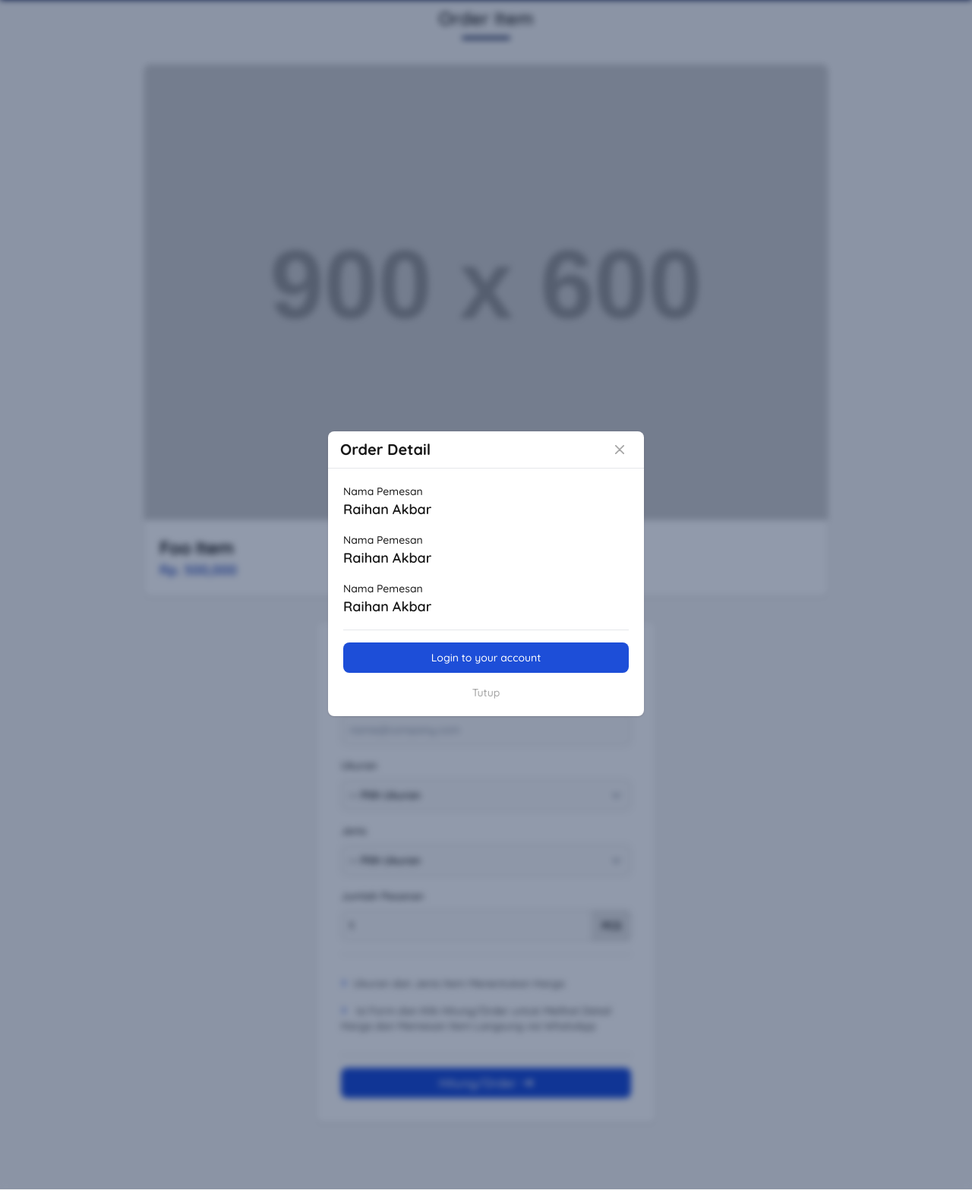
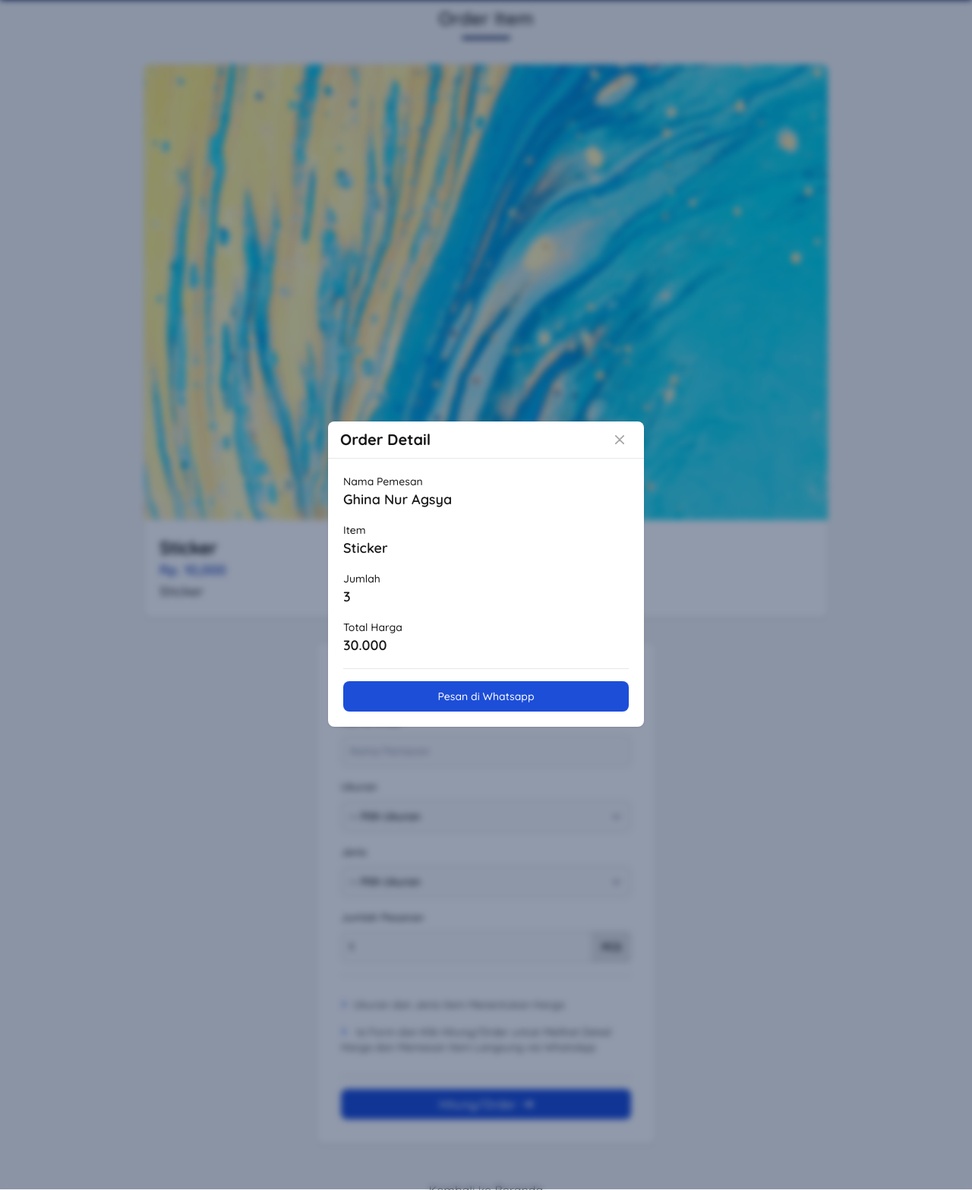
Before and after one commit to raihan-akbar/print-max, a PHP site: page /item.php?i=1 in a window 1280 px wide. Shown: the part 56-1623 px from the top of the page at 76% size. Run offline with PHP 8.4, Linux system fonts and the light colour scheme; data comes from the database, SQL or seed files in the repository; both versions use the stored data as it was after the commit; grey boxes labelled with a size stand in for pictures from a placeholder-image service; some libraries are stand-ins or nearby versions.

Commit message:
product & item 🛒

```diff
--- a/item.php
+++ b/item.php
@@ -3,9 +3,15 @@ if (isset($_GET['i'])) {
     if ($_GET['i'] == null) {
         header("Location: index.php");
     }
-}else{
+     else {
+        include_once 'conn.php';
+        $product_id = $_GET['i'];
+        $query = mysqli_query($con, "SELECT * FROM product WHERE product_id='$product_id' ");
+    }
+} else {
     header("Location: index.php");
 }
+
 $a = 1;
 
 if ($a == 1) {
@@ -44,6 +50,7 @@ if (isset($_POST['sum'])) {
 
 </head>
 
+<?php while ($products = mysqli_fetch_array($query)) {?>
 <body class="bg-neutral-100 <?php echo $modalHide; ?>">
     <nav class="bg-blue-950 fixed top-0 z-40 start-0 w-full">
         <div class="max-w-screen-2xl flex flex-wrap items-center justify-between mx-auto p-2">
@@ -61,7 +68,7 @@ if (isset($_POST['sum'])) {
             <div class="hidden w-full md:block md:w-auto rounded-lg py-2 bg-transparent" id="navbar-multi-level">
                 <ul class="flex flex-col font-medium p-4 md:p-0 mt-4 rounded-lg md:space-x-8 rtl:space-x-reverse md:flex-row md:mt-0 md:border-0">
                     <li>
-                        <a href="#home" class="block py-4 px-3 text-neutral-200 rounded md:p-0 hover:text-neutral-200 underline decoration-2 underline-offset-8">Beranda</a>
+                        <a href="index.php#home" class="block py-4 px-3 text-neutral-200 rounded md:p-0 hover:text-neutral-200 underline decoration-2 underline-offset-8">Beranda</a>
                     </li>
                     <li>
                         <a href="/index.php#catalogue" class="block py-4 px-3 text-neutral-400 rounded md:p-0 hover:text-neutral-200 hover:underline decoration-2 underline-offset-8">Katalog</a>
@@ -77,7 +84,7 @@ if (isset($_POST['sum'])) {
         </div>
     </nav>
 
-    <section id="item" class="w-full mb-24 my-16">
+    <section id="item" class="w-full mb-12 my-16">
         <div class="w-full text-center">
             <h3 class="text-2xl xs:text-xl lg:text-2xl font-semibold text-neutral-800">Order Item</h3>
             <hr class="w-16 h-1 mx-auto my-2 bg-blue-950 border-0 rounded ">
@@ -87,16 +94,18 @@ if (isset($_POST['sum'])) {
 
             <div class="min-w-screen max-w-full xs:max-w-full sm:max-w-full md:max-w-full lg:max-w-6xl xl:max-w-6xl bg-white border border-neutral-200 rounded-lg shadow">
                 <a href="#">
-                    <img class="rounded-t-lg" src="http://fakeimg.pl/900x600?text=FOO&font=lobster" alt="" />
+                    <img class="rounded-t-lg" src="assets/img/item/<?= $products['product_thumbnail']; ?>" alt="" />
                 </a>
                 <div class="p-5">
-                    <h5 class="text-2xl font-bold tracking-tight text-neutral-900">Foo Item</h5>
+                    <h5 class="text-2xl font-bold tracking-tight text-neutral-900"><?= $products['product_name']; ?></h5>
                     <!-- <p class="font-semibold text-lg text-blue-800">Rp. <span class="rp">50000</span></p> -->
                     <?php
                     setlocale(LC_MONETARY, "ID");
-                    $rp = number_format(500000);
+                    $price = $products['product_price'];
+                    $rp = number_format($price);
                     ?>
                     <p class="font-semibold text-lg text-blue-800">Rp. <span class=""><?php echo $rp; ?></span></p>
+                    <p class="font-semibold text-lg text-neutral-600"><?= $products['product_desc']; ?></p>
                 </div>
             </div>
 
@@ -107,7 +116,7 @@ if (isset($_POST['sum'])) {
                     <hr class="border-1 border-blue-950">
                     <div>
                         <label for="nama" class="block mb-2 text-sm font-medium text-neutral-900">Nama Anda</label>
-                        <input type="text" name="nama" id="nama" class="bg-neutral-50 font-semibold border border-neutral-300 text-neutral-900 text-sm rounded-lg focus:ring-blue-500 focus:border-blue-500 block w-full p-2.5" placeholder="name@company.com" required />
+                        <input type="text" name="nama" id="nama" class="bg-neutral-50 font-semibold border border-neutral-300 text-neutral-900 text-sm rounded-lg focus:ring-blue-500 focus:border-blue-500 block w-full p-2.5" placeholder="Nama Pemesan" required />
                     </div>
                     <div>
                         <label for="ukuran" class="block mb-2 text-sm font-medium text-neutral-900">Ukuran</label>
@@ -163,6 +172,9 @@ if (isset($_POST['sum'])) {
             </div>
         </div>
     </section>
+    <section class="text-center">
+        <a href="index.php#home">Kembali ke Beranda</a>
+    </section>
 
     <button data-modal-target="order-modal" data-modal-toggle="order-modal" class="block text-white bg-blue-700 hover:bg-blue-800 focus:ring-4 focus:outline-none focus:ring-blue-300 font-medium rounded-lg text-sm px-5 py-2.5 text-center dark:bg-blue-600 dark:hover:bg-blue-700 dark:focus:ring-blue-800 hidden" type="button">
     </button>
@@ -189,19 +201,22 @@ if (isset($_POST['sum'])) {
                     <form class="space-y-4" action="#">
                         <div>
                             <p class="block text-sm font-medium text-neutral-900">Nama Pemesan</p>
-                            <p class="w-full text-neutral-900 text-lg font-semibold">Raihan Akbar</p>
+                            <p class="w-full text-neutral-900 text-lg font-semibold">Ghina Nur Agsya</p>
                         </div>
                         <div>
-                            <p class="block text-sm font-medium text-neutral-900">Nama Pemesan</p>
-                            <p class="w-full text-neutral-900 text-lg font-semibold">Raihan Akbar</p>
+                            <p class="block text-sm font-medium text-neutral-900">Item</p>
+                            <p class="w-full text-neutral-900 text-lg font-semibold">Sticker</p>
                         </div>
                         <div>
-                            <p class="block text-sm font-medium text-neutral-900">Nama Pemesan</p>
-                            <p class="w-full text-neutral-900 text-lg font-semibold">Raihan Akbar</p>
+                            <p class="block text-sm font-medium text-neutral-900">Jumlah</p>
+                            <p class="w-full text-neutral-900 text-lg font-semibold">3</p>
+                        </div>
+                        <div>
+                            <p class="block text-sm font-medium text-neutral-900">Total Harga</p>
+                            <p class="w-full text-neutral-900 text-lg font-semibold"><span class="rp">30000</span></p>
                         </div>
                         <hr>
-                        <button type="submit" class="w-full text-white bg-blue-700 hover:bg-blue-800 focus:ring-4 focus:outline-none focus:ring-blue-300 font-medium rounded-lg text-sm px-5 py-2.5 text-center ">Login to your account</button>
-                        <button class="w-full text-sm text-center font-medium text-neutral-400 hover:text-neutral-950">Tutup</button>
+                        <button type="submit" class="w-full text-white bg-blue-700 hover:bg-blue-800 focus:ring-4 focus:outline-none focus:ring-blue-300 font-medium rounded-lg text-sm px-5 py-2.5 text-center ">Pesan di Whatsapp</button>
                     </form>
                 </div>
             </div>
@@ -220,5 +235,5 @@ if (isset($_POST['sum'])) {
         }
     </script>
 </body>
-
+<?php } ?>
 </html>
--- a/product.php
+++ b/product.php
@@ -89,7 +89,7 @@ if (isset($_POST['add-item'])) {
 
                     <?php
                     include_once 'conn.php';
-                    $query = mysqli_query($con, "SELECT * FROM product");
+                    $query = mysqli_query($con, "SELECT * FROM product ORDER BY product_id DESC");
                     while ($products = mysqli_fetch_array($query)) {
                     ?>
 
```
Also changed, not shown: _navside.php (+0 -9 lines), print-max.sql (+16 -26 lines).
